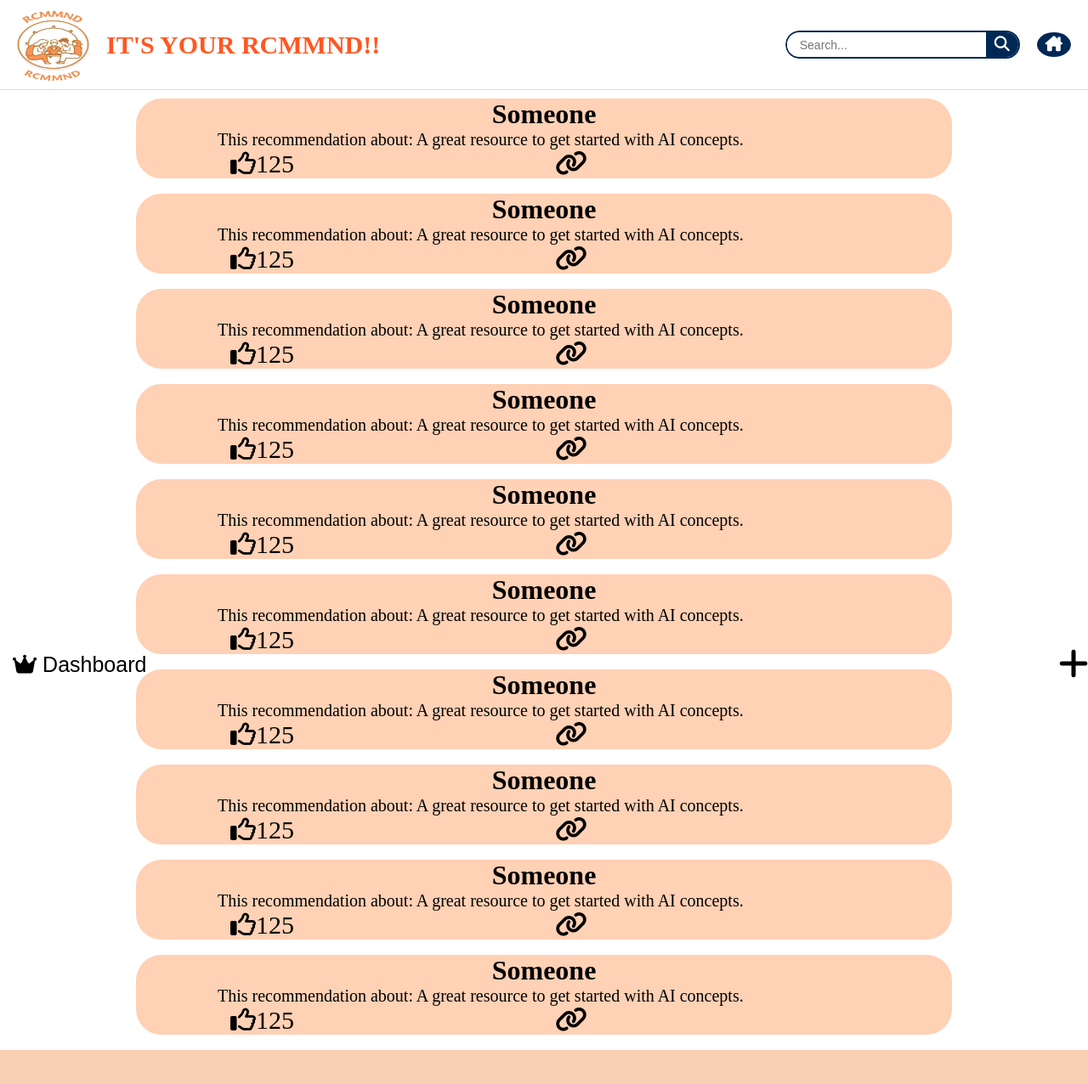
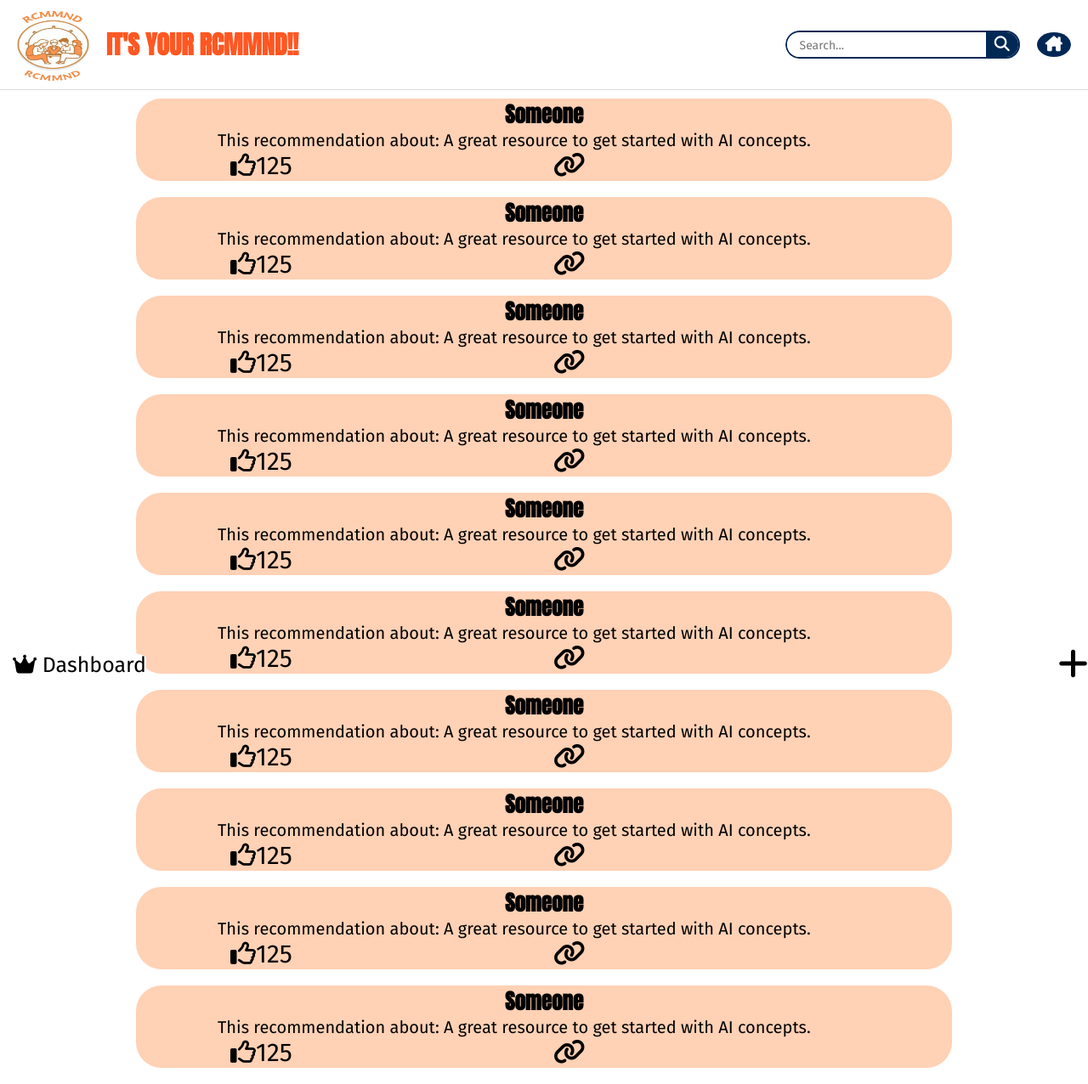
Before and after one commit to mohamed-khalaf9/Recommend, a PHP site: page /circleHomePage.html in a window 1280 px wide. Shown: the whole page at 85% size. Before the commit the page ends 1236 px from the top, so only its background shows below. Run offline with PHP 8.4, Linux system fonts and the light colour scheme.

Commit message:
update the font families

```diff
--- a/frontend/circleHomePage.css
+++ b/frontend/circleHomePage.css
@@ -1,6 +1,9 @@
+@import url('https://fonts.googleapis.com/css2?family=Anton&family=Fira+Sans:ital,wght@0,100;0,200;0,300;0,400;0,500;0,600;0,700;0,800;0,900;1,100;1,200;1,300;1,400;1,500;1,600;1,700;1,800;1,900&display=swap');
+@import url('https://fonts.googleapis.com/css2?family=Fira+Sans:ital,wght@0,100;0,200;0,300;0,400;0,500;0,600;0,700;0,800;0,900;1,100;1,200;1,300;1,400;1,500;1,600;1,700;1,800;1,900&display=swap');
 * {
     margin: 0;
     padding: 0;
+    font-family: "Fira Sans", sans-serif;
 }
 
 .header {
@@ -25,6 +28,7 @@
 
 .header .logo p {
     font-size: 30px;
+    font-family: "Anton", sans-serif;
     font-weight: bold;
     color: #FF5722;
 }
@@ -97,6 +101,8 @@
 
 .content h1 {
     text-align: center;
+    font-family: "Anton", sans-serif;
+    font-size: 25px;
 }
 
 
```
